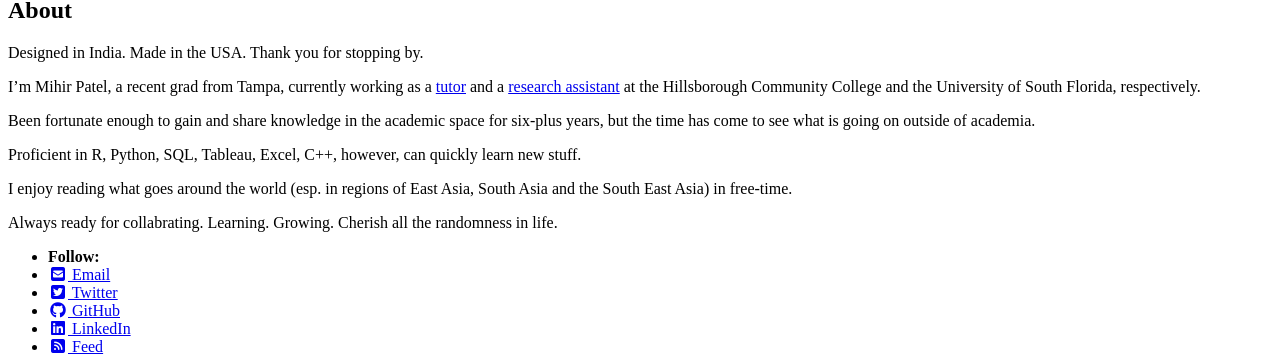
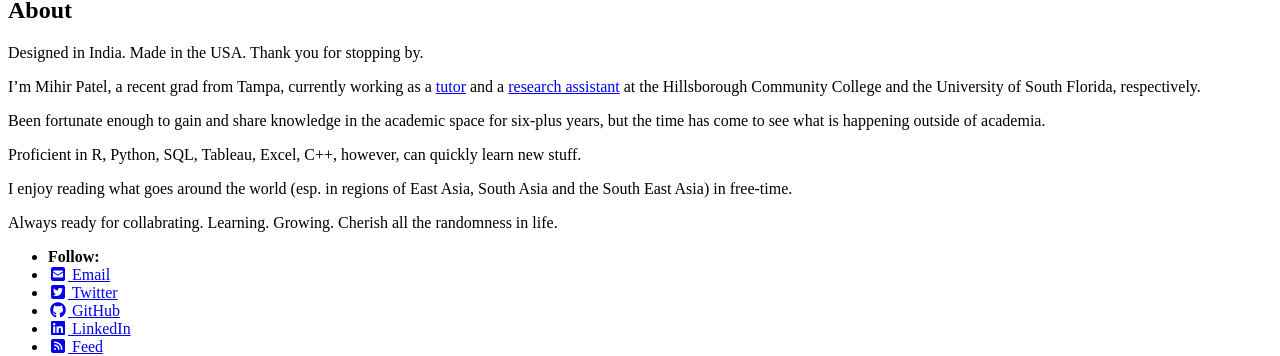
Before and after one commit to mihirp161/mihirp161.github.io, a Jekyll site: the page built from _pages/about.md, in a window 1280 px wide. Shown: the part 1221-1577 px from the top of the page. Built offline with Jekyll 4.4.1, drawn with Linux system fonts in a browser that asks for light colours; cached includes are drawn as plain includes; nearby versions of some CDN libraries.

Commit message:
Update about.md

```diff
--- a/_pages/about.md
+++ b/_pages/about.md
@@ -5,9 +5,9 @@
 ---
 Designed in India. Made in the USA. Thank you for stopping by.
 
-I'm Mihir Patel, a recent grad from Tampa, currently working as a [tutor](https://www.hccfl.edu/support-services/academic-success-centers) and a [research assistant](https://scholar.google.com/citations?user=eVzJHmkAAAAJ&hl=en) at the Hillsborough Community College and the University of South Florida, respectively.
+I'm Mihir Patel, a recent grad from Tampa, currently working as a [tutor](https://www.hccfl.edu/support-services/academic-success-centers) and a [research assistant](https://lonihagen.wordpress.com/) at the Hillsborough Community College and the University of South Florida, respectively.
 
-Been fortunate enough to gain and share knowledge in the academic space for six-plus years, but the time has come to see what is going on outside of academia.
+Been fortunate enough to gain and share knowledge in the academic space for six-plus years, but the time has come to see what is happening outside of academia.
 
 Proficient in R, Python, SQL, Tableau, Excel, C++, however, can quickly learn new stuff.
 
```
